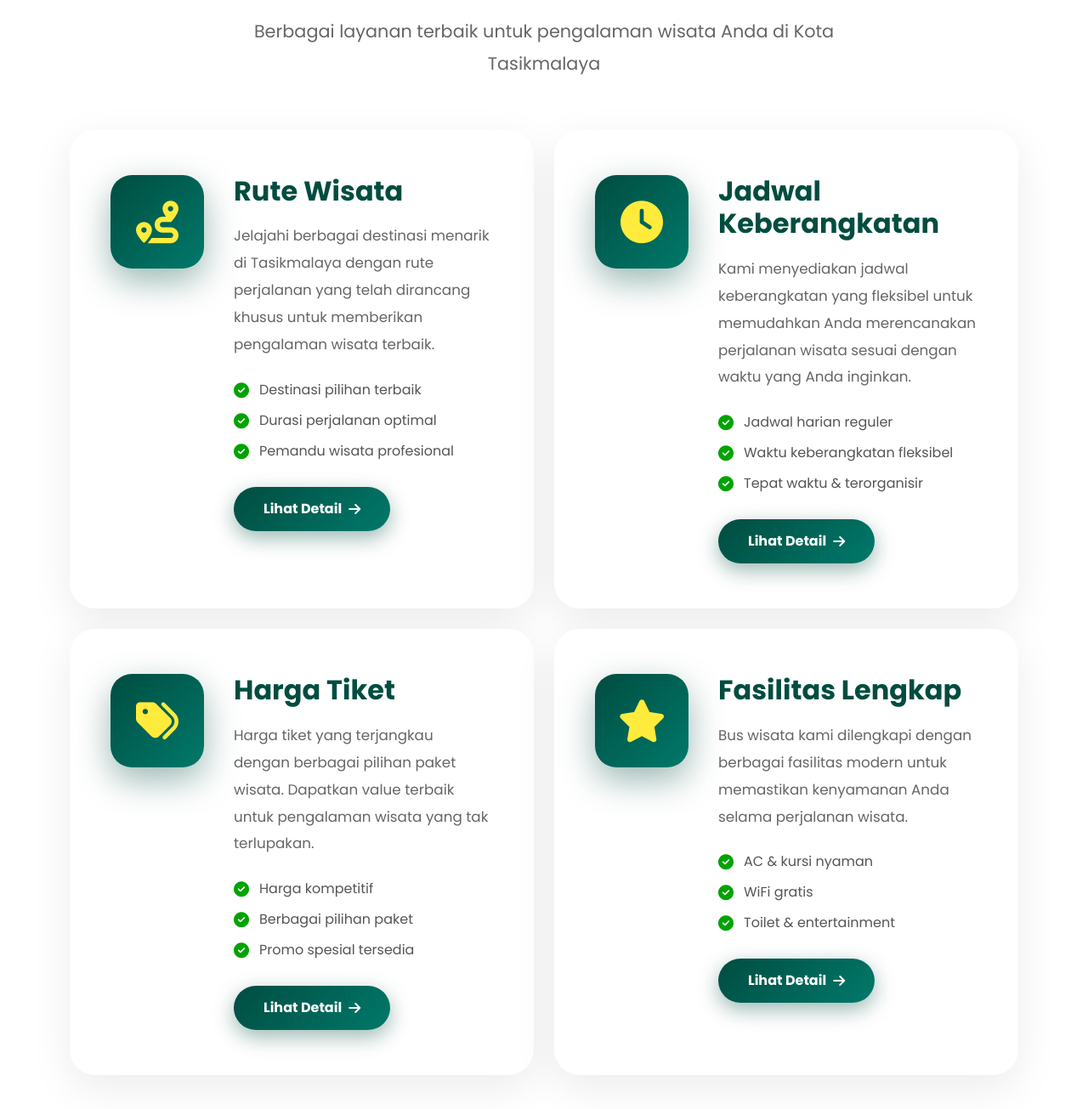
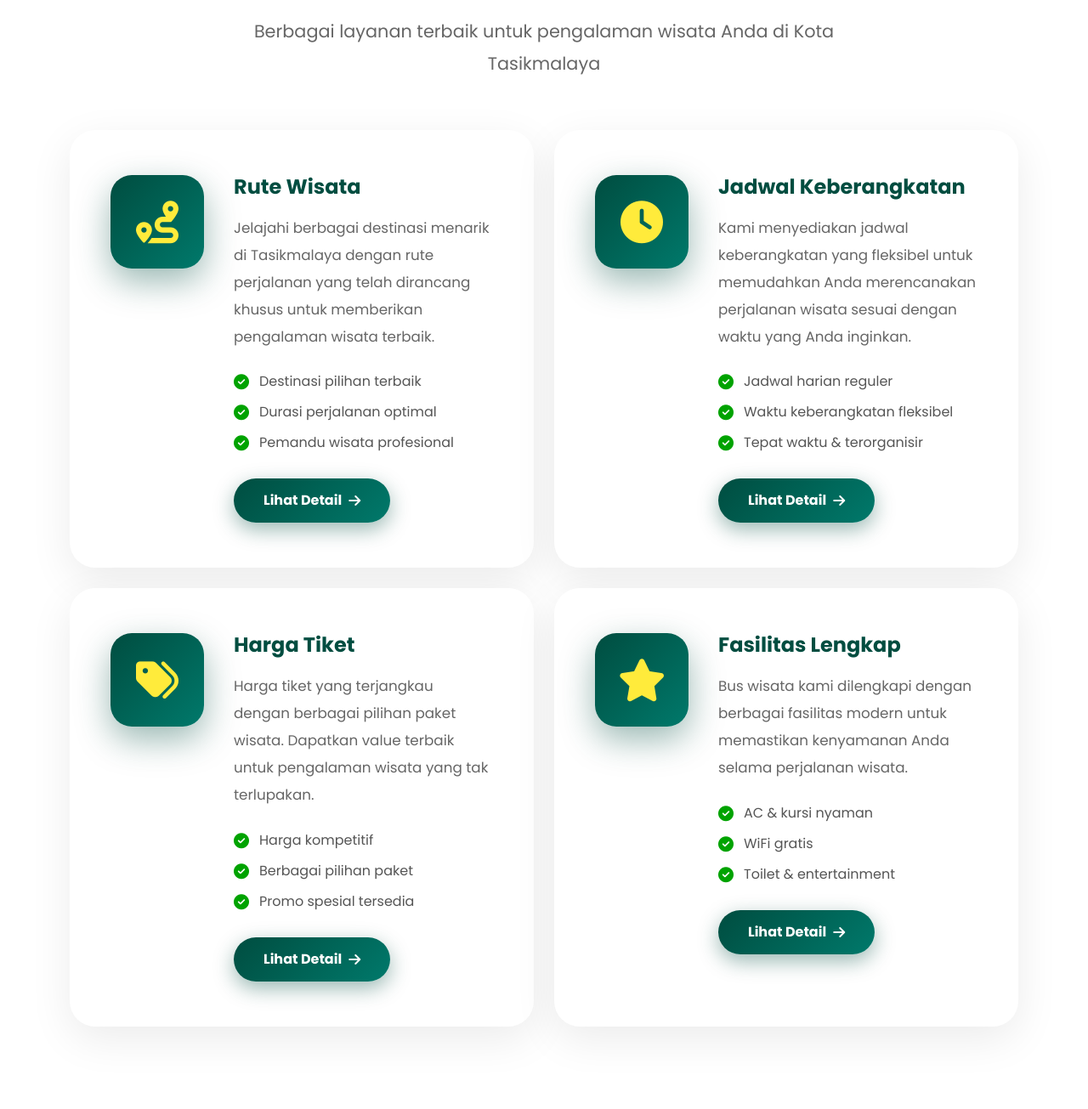
Before and after one commit to rossinurajizah/Ngulisik_CC, a Flask app: page / in a window 1280 px wide. Shown: the part 2042-3347 px from the top of the page at 85% size. Run offline with Flask 3, Linux system fonts and the light colour scheme.

```diff
--- a/app/templates/home.html
+++ b/app/templates/home.html
@@ -1055,7 +1055,7 @@
     }
 
     .service-content h3 {
-        font-size: 2rem;
+        font-size: 24px;
         font-weight: 800;
         color: #004d40;
         margin-bottom: 18px;
```
